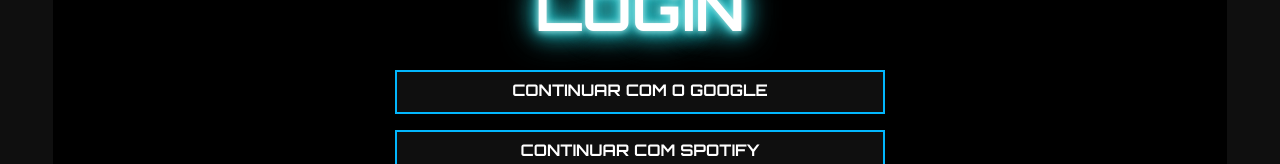
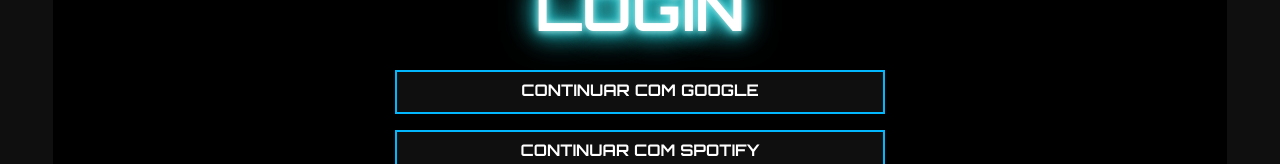
Before and after one commit to meira03/musicalweek, a Next.js app: page /en/login in a window 1280 px wide. Shown: the part 195-359 px from the top of the page. Built offline with nearby package versions, Linux system fonts and the light colour scheme; no server answers.

Commit message:
Ajuste do layout

```diff
--- a/src/components/home/ParticipeAgora.js
+++ b/src/components/home/ParticipeAgora.js
@@ -13,7 +13,7 @@
   return (
     <div className="flex justify-center items-center">
       <button onClick={handleClick} className="border border-neon-blue-200 bg-neon-blue-200 text-white px-5 py-3 rounded">
-        <p className="neon-text">Participe Agora!</p>
+        <p className="neon-text">PARTICIPE AGORA!</p>
       </button>
     </div>
   );
--- a/src/components/login/SignInButtonGoogle.js
+++ b/src/components/login/SignInButtonGoogle.js
@@ -10,7 +10,7 @@
       onClick={() => signIn("google")}
       id="googleSignIn"
     >
-        CONTINUAR COM O GOOGLE
+      CONTINUAR COM GOOGLE
     </button>
   );
 };
```
Lines whose indentation alone changed are shown as unchanged.
